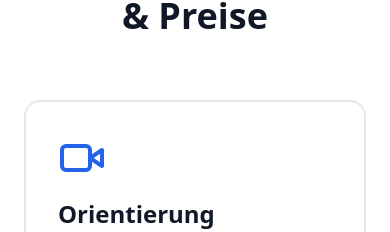
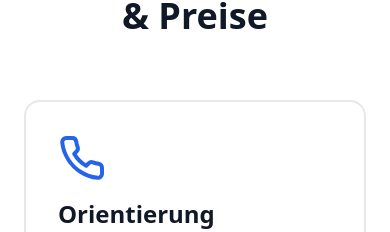
Before and after one commit to janluca-krz/blueaxis, a React (Vite) app: page / in a window 390 px wide. Shown: the part 2583-2815 px from the top of the page. Built offline with nearby package versions, Linux system fonts and the light colour scheme.

Commit message:
Changed Video Icon to Phone Icon in Service sektion

```diff
--- a/src/components/Services.tsx
+++ b/src/components/Services.tsx
@@ -1,5 +1,5 @@
 import React from 'react';
-import { Video, Calendar, Check } from 'lucide-react';
+import { Phone, Calendar, Check } from 'lucide-react';
 import { Section } from './Section';
 import { Button } from './Button';
 
@@ -19,7 +19,7 @@ export const Services: React.FC = () => {
       <div className="grid md:grid-cols-2 gap-8 max-w-6xl mx-auto">
         <div className="bg-white border-2 border-gray-200 rounded-2xl p-8 hover:border-blue-500 transition-colors duration-200 flex flex-col">
           <div className="mb-6">
-            <Video className="w-12 h-12 text-blue-600 mb-4" />
+            <Phone className="w-12 h-12 text-blue-600 mb-4" />
             <h3 className="text-2xl font-bold text-gray-900 mb-2">
               Orientierung Griechenland
             </h3>
```
